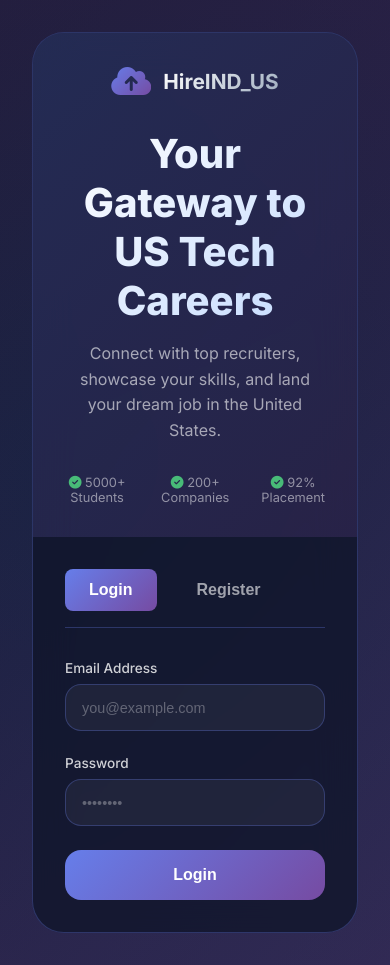
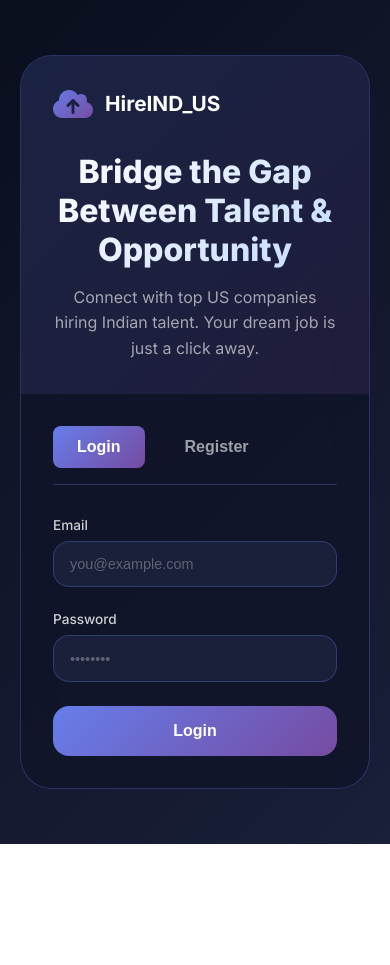
Before and after one commit to CodingWithRAMKUMAR/hireind-us, a website: page public/login.html in a window 390 px wide. After the commit the page ends 844 px from the top, so only its background shows below. Drawn offline with Linux system fonts and the light colour scheme.

Commit message:
Update login.html

```diff
--- a/public/login.html
+++ b/public/login.html
@@ -3,7 +3,7 @@
 <head>
     <meta charset="UTF-8">
     <meta name="viewport" content="width=device-width, initial-scale=1.0">
-    <title>HireIND_US - Login / Register</title>
+    <title>HireIND_US - Login</title>
     <link href="https://fonts.googleapis.com/css2?family=Inter:wght@100..900&display=swap" rel="stylesheet">
     <link rel="stylesheet" href="https://cdnjs.cloudflare.com/ajax/libs/font-awesome/6.5.1/css/all.min.css">
     <style>
@@ -15,13 +15,12 @@
 
         body {
             font-family: 'Inter', sans-serif;
-            background: radial-gradient(circle at 20% 50%, rgba(102, 126, 234, 0.15), rgba(118, 75, 162, 0.25)),
-                        linear-gradient(135deg, #0A0F1E 0%, #0F1429 50%, #1A1F3A 100%);
+            background: linear-gradient(135deg, #0A0F1E 0%, #1A1F3A 100%);
             min-height: 100vh;
             display: flex;
             align-items: center;
             justify-content: center;
-            padding: 2rem;
+            padding: 20px;
         }
 
         .container {
@@ -31,18 +30,17 @@
         }
 
         .glass-card {
-            background: rgba(15, 20, 40, 0.75);
+            background: rgba(15, 20, 40, 0.8);
             backdrop-filter: blur(20px);
             border-radius: 2rem;
             border: 1px solid rgba(102, 126, 234, 0.3);
-            overflow: hidden;
             display: grid;
             grid-template-columns: 1fr 1.2fr;
-            min-height: 600px;
+            overflow: hidden;
         }
 
         .hero-side {
-            background: linear-gradient(135deg, rgba(102, 126, 234, 0.2), rgba(118, 75, 162, 0.2));
+            background: linear-gradient(135deg, rgba(102, 126, 234, 0.15), rgba(118, 75, 162, 0.15));
             padding: 3rem;
             display: flex;
             flex-direction: column;
@@ -67,14 +65,11 @@
         .logo span {
             font-size: 1.3rem;
             font-weight: 700;
-            background: linear-gradient(135deg, #fff, #a0aec0);
-            -webkit-background-clip: text;
-            background-clip: text;
-            color: transparent;
+            color: white;
         }
 
         .hero-title {
-            font-size: 2.5rem;
+            font-size: 2rem;
             font-weight: 800;
             background: linear-gradient(135deg, #fff, #c3dafe);
             -webkit-background-clip: text;
@@ -84,7 +79,7 @@
         }
 
         .hero-text {
-            color: rgba(255, 255, 255, 0.6);
+            color: rgba(255,255,255,0.6);
             line-height: 1.6;
         }
 
@@ -106,10 +101,10 @@
             padding: 0.75rem 1.5rem;
             font-size: 1rem;
             font-weight: 600;
-            color: rgba(255, 255, 255, 0.6);
+            color: rgba(255,255,255,0.6);
             cursor: pointer;
-            transition: all 0.3s ease;
             border-radius: 0.5rem;
+            transition: all 0.3s;
         }
 
         .tab.active {
@@ -138,7 +133,7 @@
         label {
             display: block;
             margin-bottom: 0.5rem;
-            color: rgba(255, 255, 255, 0.8);
+            color: rgba(255,255,255,0.8);
             font-size: 0.85rem;
             font-weight: 500;
         }
@@ -146,27 +141,17 @@
         input, select {
             width: 100%;
             padding: 0.9rem 1rem;
-            background: rgba(255, 255, 255, 0.05);
+            background: #1a1f3a;
             border: 1.5px solid rgba(102, 126, 234, 0.3);
             border-radius: 1rem;
             color: white;
             font-size: 0.9rem;
-            transition: all 0.3s ease;
+            transition: all 0.3s;
         }
 
-        input:focus, select:focus {
-            outline: none;
-            border-color: #667eea;
-            background: rgba(102, 126, 234, 0.1);
-        }
-
-        input::placeholder {
-            color: rgba(255, 255, 255, 0.3);
-        }
-
-        /* Fix for dropdowns - DARK BACKGROUND */
+        /* FIXED: Dark dropdowns with visible text */
         select {
-            background: rgba(20, 25, 45, 0.95);
+            background: #1a1f3a;
             color: white;
             cursor: pointer;
         }
@@ -174,7 +159,17 @@
         select option {
             background: #1a1f3a;
             color: white;
-            padding: 0.5rem;
+            padding: 10px;
+        }
+
+        input:focus, select:focus {
+            outline: none;
+            border-color: #667eea;
+            background: #1a1f3a;
+        }
+
+        input::placeholder {
+            color: rgba(255,255,255,0.3);
         }
 
         .btn {
@@ -187,7 +182,7 @@
             font-size: 1rem;
             font-weight: 600;
             cursor: pointer;
-            transition: all 0.3s ease;
+            transition: all 0.3s;
         }
 
         .btn:hover {
@@ -226,12 +221,12 @@
         .role-option {
             flex: 1;
             padding: 1rem;
-            background: rgba(255, 255, 255, 0.05);
+            background: rgba(255,255,255,0.05);
             border: 1.5px solid rgba(102, 126, 234, 0.3);
             border-radius: 1rem;
             text-align: center;
             cursor: pointer;
-            transition: all 0.3s ease;
+            transition: all 0.3s;
         }
 
         .role-option.selected {
@@ -250,27 +245,19 @@
             font-weight: 600;
         }
 
-        .role-option small {
-            color: rgba(255, 255, 255, 0.5);
-            font-size: 0.7rem;
-        }
-
         @media (max-width: 768px) {
             .glass-card {
                 grid-template-columns: 1fr;
             }
-
             .hero-side {
                 padding: 2rem;
                 text-align: center;
             }
-
-            .logo {
-                justify-content: center;
-            }
-
             .form-side {
                 padding: 2rem;
+            }
+            .role-selector {
+                flex-direction: column;
             }
         }
     </style>
@@ -283,15 +270,8 @@
                     <i class="fas fa-cloud-upload-alt"></i>
                     <span>HireIND_US</span>
                 </div>
-                <h1 class="hero-title">Your Gateway to<br>US Tech Careers</h1>
-                <p class="hero-text">Connect with top recruiters, showcase your skills, and land your dream job in the United States.</p>
-                <div style="margin-top: 2rem;">
-                    <div style="display: flex; gap: 2rem; color: rgba(255,255,255,0.5); font-size: 0.8rem;">
-                        <div><i class="fas fa-check-circle" style="color: #48bb78;"></i> 5000+ Students</div>
-                        <div><i class="fas fa-check-circle" style="color: #48bb78;"></i> 200+ Companies</div>
-                        <div><i class="fas fa-check-circle" style="color: #48bb78;"></i> 92% Placement</div>
-                    </div>
-                </div>
+                <h1 class="hero-title">Bridge the Gap<br>Between Talent & Opportunity</h1>
+                <p class="hero-text">Connect with top US companies hiring Indian talent. Your dream job is just a click away.</p>
             </div>
             <div class="form-side">
                 <div class="tabs">
@@ -299,11 +279,10 @@
                     <button class="tab" onclick="switchTab('register')">Register</button>
                 </div>
 
-                <!-- Login Form -->
                 <div id="loginForm" class="form active">
                     <form onsubmit="handleLogin(event)">
                         <div class="form-group">
-                            <label>Email Address</label>
+                            <label>Email</label>
                             <input type="email" id="loginEmail" placeholder="you@example.com" required>
                         </div>
                         <div class="form-group">
@@ -315,29 +294,25 @@
                     </form>
                 </div>
 
-                <!-- Register Form -->
                 <div id="registerForm" class="form">
                     <form onsubmit="handleRegister(event)">
                         <div class="role-selector">
                             <div class="role-option selected" data-role="student" onclick="selectRole('student')">
                                 <i class="fas fa-user-graduate"></i>
                                 <div>Student</div>
-                                <small>Looking for jobs</small>
                             </div>
                             <div class="role-option" data-role="recruiter" onclick="selectRole('recruiter')">
                                 <i class="fas fa-briefcase"></i>
                                 <div>Recruiter</div>
-                                <small>Hiring talent</small>
                             </div>
                         </div>
                         <input type="hidden" id="regRole" value="student">
-
                         <div class="form-group">
                             <label>Full Name</label>
                             <input type="text" id="regName" placeholder="John Doe" required>
                         </div>
                         <div class="form-group">
-                            <label>Email Address</label>
+                            <label>Email</label>
                             <input type="email" id="regEmail" placeholder="you@example.com" required>
                         </div>
                         <div class="form-group">
@@ -408,8 +383,6 @@
                             window.location.href = '/student-dashboard.html';
                         } else if (result.user.role === 'recruiter') {
                             window.location.href = '/recruiter-dashboard.html';
-                        } else {
-                            window.location.href = '/admin-dashboard.html';
                         }
                     }, 1500);
                 } else {
```
